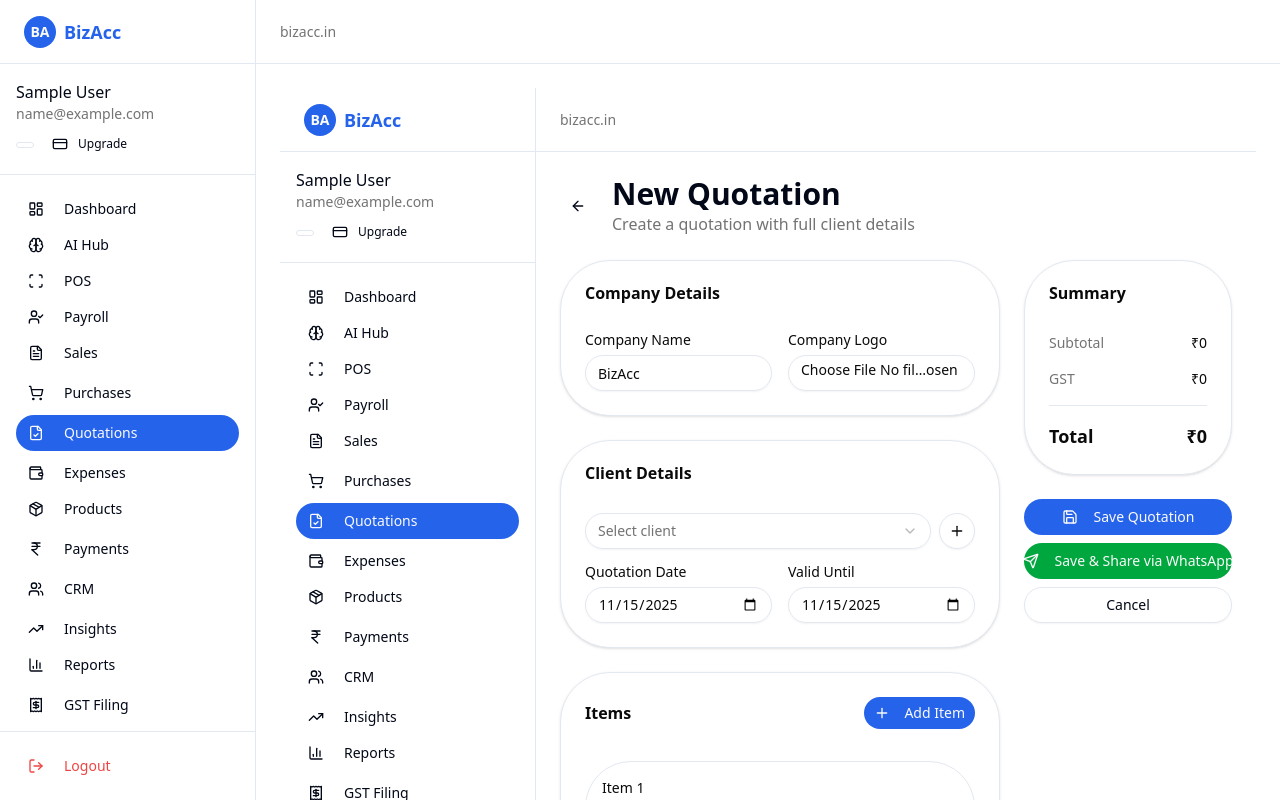
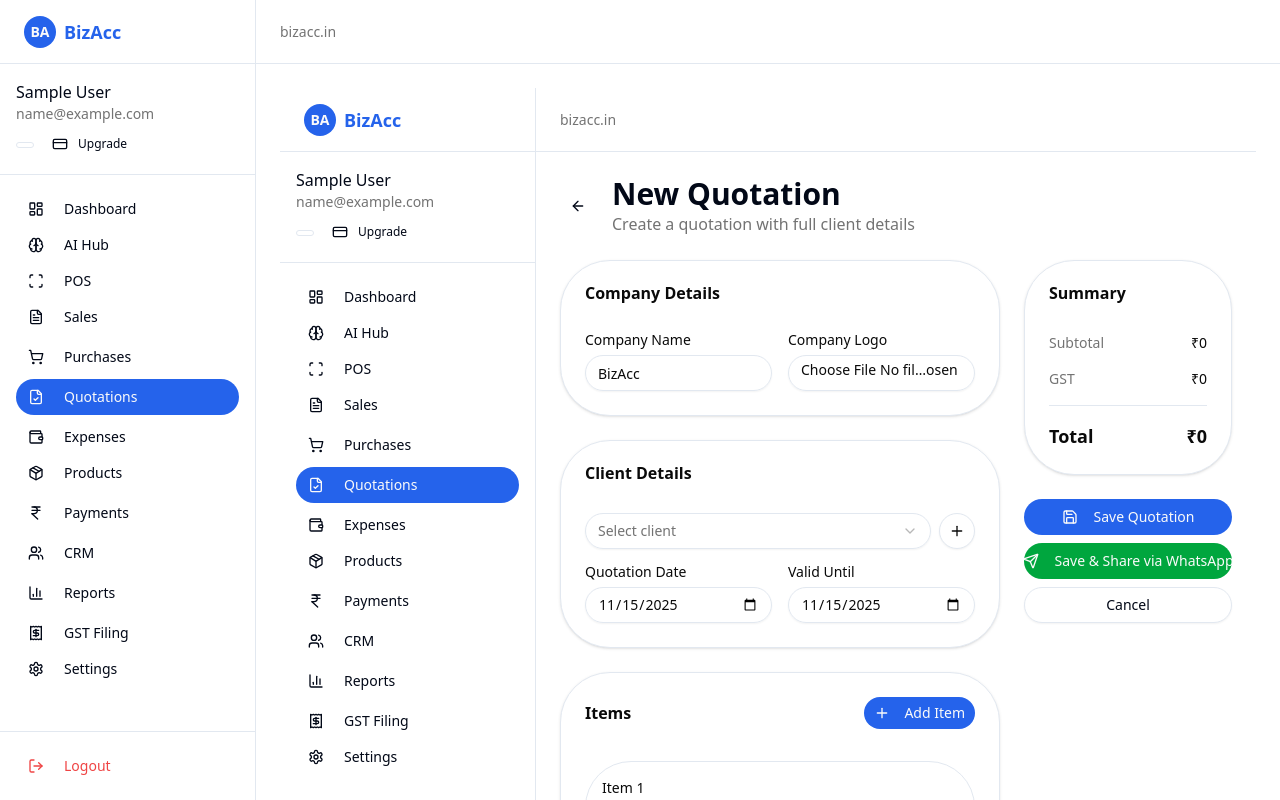
Before and after one commit to nitinctrl/currency, a Next.js app: page /dashboard/quotations/new in a window 1280 px wide. Built offline with nearby package versions, Linux system fonts and the light colour scheme; sample sign-in values are in the browser's storage.

Commit message:
refactor: streamline dashboard navigation
Remove "Payroll" and "Insights" menu items for better structure

#VERCEL_SKIP

Co-authored-by: bizacc <191345711+nitinctrl@users.noreply.github.com>

```diff
--- a/components/dashboard-layout.tsx
+++ b/components/dashboard-layout.tsx
@@ -7,7 +7,7 @@ import Link from "next/link"
 import { useRouter, usePathname } from 'next/navigation'
 import { Button } from "@/components/ui/button"
 import { cn } from "@/lib/utils"
-import { LayoutDashboard, FileText, FileCheck, Users, Package, IndianRupee, BarChart3, Settings, LogOut, Menu, X, CreditCard, Receipt, ShoppingCart, Wallet, TrendingUp, Scan, Brain, UserCheck } from 'lucide-react'
+import { LayoutDashboard, FileText, FileCheck, Users, Package, IndianRupee, BarChart3, Settings, LogOut, Menu, X, CreditCard, Receipt, ShoppingCart, Wallet, TrendingUp, Scan, Brain } from 'lucide-react'
 import { clearUser, getUser } from "@/lib/auth"
 import { Badge } from "@/components/ui/badge"
 import {
@@ -25,7 +25,6 @@ const navigation = [
   { name: "Dashboard", href: "/dashboard", icon: LayoutDashboard },
   { name: "AI Hub", href: "/dashboard/ai", icon: Brain },
   { name: "POS", href: "/dashboard/pos", icon: Scan },
-  { name: "Payroll", href: "/dashboard/payroll", icon: UserCheck },
   {
     name: "Sales",
     icon: FileText,
@@ -85,7 +84,6 @@ const navigation = [
       { name: "Vendors", href: "/dashboard/vendors" },
     ],
   },
-  { name: "Insights", href: "/dashboard/insights", icon: TrendingUp },
   {
     name: "Reports",
     icon: BarChart3,
```
